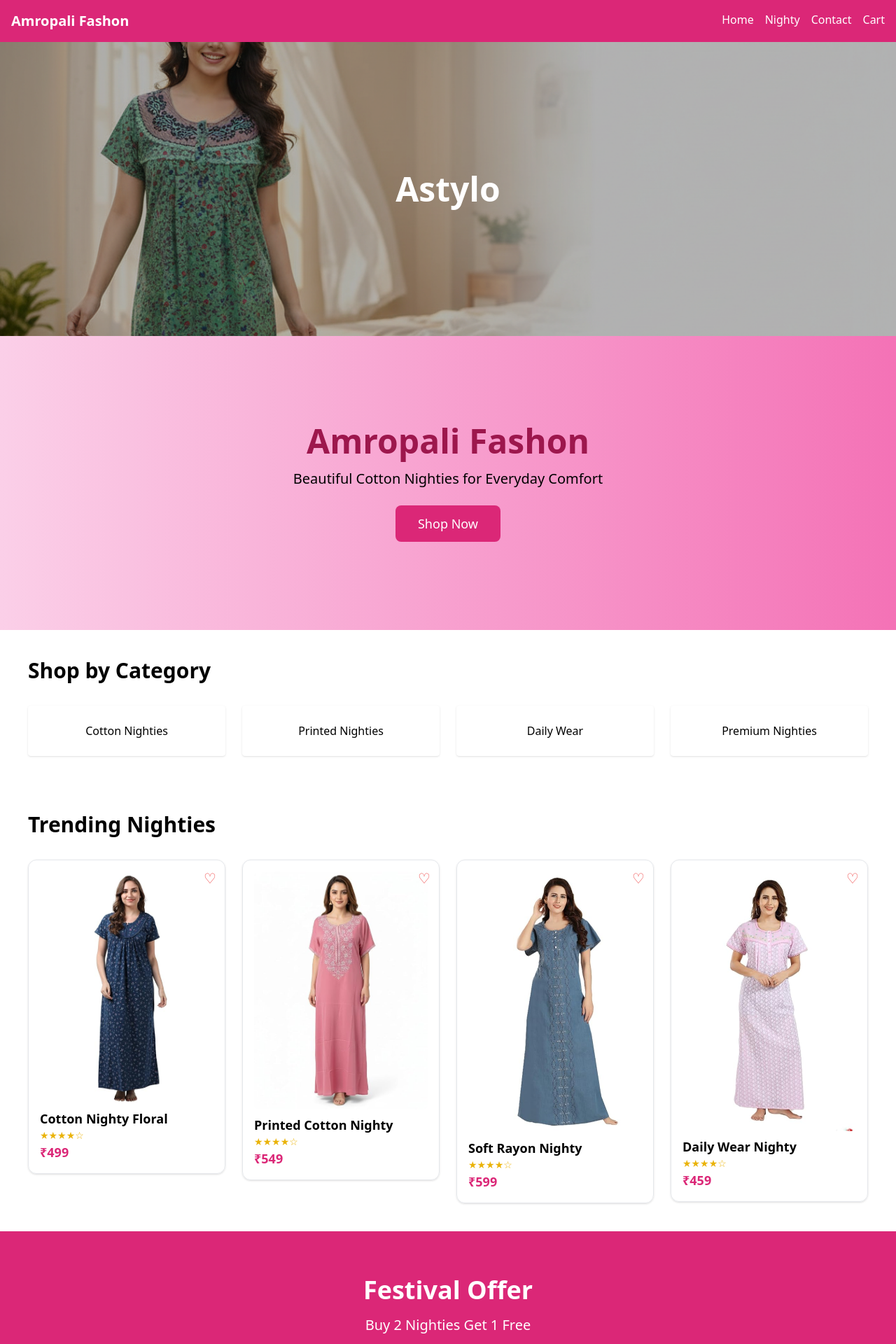
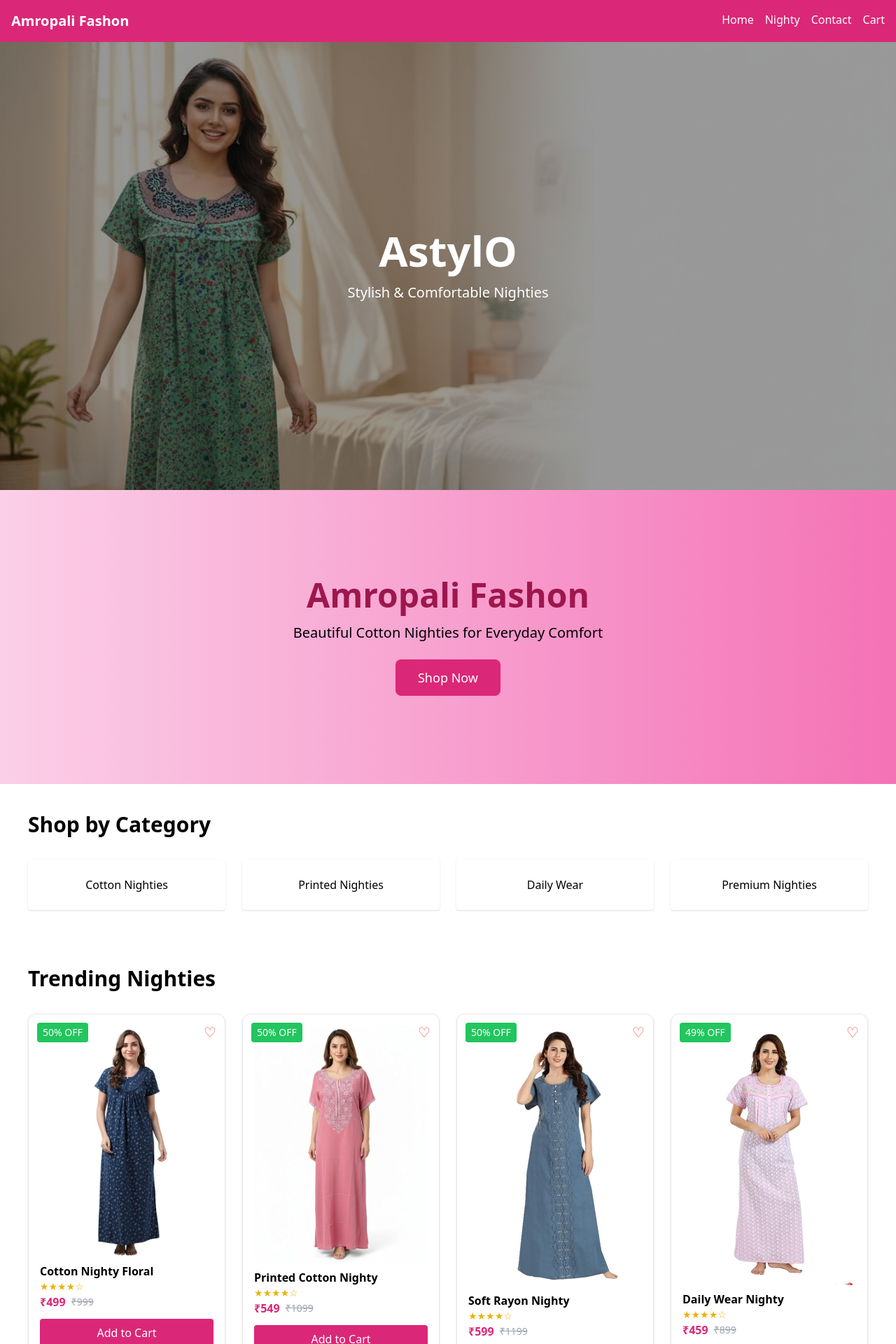
Before and after one commit to bijannandi17-alt/garment-store, a Next.js app: page / in a window 1280 px wide. Shown: the top 1920 px of the page at 70% size. Built offline with nearby package versions, Linux system fonts and the light colour scheme.

Commit message:
banner image change

```diff
--- a/app/page.tsx
+++ b/app/page.tsx
@@ -87,7 +87,9 @@ export default function Home() {
   id={product.id}
   name={product.name}
   price={product.price}
+  oldPrice={product.oldPrice}
   image={product.image}
+  hoverImage={product.hoverImage}
 />
 
           ))}
--- a/components/HeroBanner.tsx
+++ b/components/HeroBanner.tsx
@@ -1,10 +1,11 @@
 "use client"
 
+import Image from "next/image"
 import { useState, useEffect } from "react"
 
-export default function HeroBanner(){
+export default function HeroBanner() {
 
-const banners=[
+  const banners = [
     "/images/banner1.jpg",
 "/images/banner2.jpg",
 "/images/banner3.jpg",
@@ -13,41 +14,49 @@ const banners=[
 "/images/banner6.jpg",
 "/images/banner7.jpg",
 "/images/banner8.jpg",
-"/images/banner9.jpg",
-
+"/images/banner9.jpg"
   ]
 
-const [index,setIndex]=useState(0)
+  const [index, setIndex] = useState(0)
 
-useEffect(()=>{
+  useEffect(() => {
+    const interval = setInterval(() => {
+      setIndex((prev) => (prev + 1) % banners.length)
+    }, 3000)
 
-const interval=setInterval(()=>{
-setIndex((prev)=>(prev+1)%banners.length)
-},3000)
+    return () => clearInterval(interval)
+  }, [])
 
-return()=>clearInterval(interval)
+  return (
 
-},[])
+    <div className="w-full h-[60vh] md:h-[80vh] relative">
 
-return(
+      {/* Banner Image */}
 
-<div className="w-full h-[420px] overflow-hidden relative">
 
-<img
+      <Image
   src={banners[index]}
-className="w-full h-full object-cover"
+  alt="banner"
+  fill
+  priority
+  className="object-cover"
 />
 
-<div className="absolute inset-0 bg-black/30 flex items-center justify-center">
 
-<h1 className="text-white text-5xl font-bold">
-Astylo
+      {/* Overlay */}
+      <div className="absolute inset-0 bg-black/40 flex flex-col items-center justify-center text-center px-4">
+
+        <h1 className="text-white text-3xl md:text-6xl font-bold">
+          AstylO
         </h1>
+
+        <p className="text-white mt-4 text-lg md:text-xl">
+          Stylish & Comfortable Nighties
+        </p>
 
       </div>
 
     </div>
 
   )
-
 }
--- a/components/ProductCard.tsx
+++ b/components/ProductCard.tsx
@@ -1,51 +1,99 @@
 "use client"
 
+import { useState, useContext } from "react"
 import Link from "next/link"
+import { CartContext } from "../lib/cartContext"
 
 type Props = {
   id: number
   name: string
   price: number
+  oldPrice?: number
   image: string
+  hoverImage?: string
 }
 
-export default function ProductCard({ id, name, price, image }: Props) {
+export default function ProductCard({
+  id,
+  name,
+  price,
+  oldPrice,
+  image,
+  hoverImage
+}: Props) {
+
+  const [hover, setHover] = useState(false)
+  const cartContext = useContext(CartContext)
+
+  if (!cartContext) return null
+
+  const { addToCart } = cartContext
+
+  const discount = oldPrice
+    ? Math.round(((oldPrice - price) / oldPrice) * 100)
+    : 0
 
   return (
 
-    <Link href={`/product/${id}`}>
+    <div
+      className="border rounded-xl shadow p-4 relative hover:shadow-xl transition"
+      onMouseEnter={() => setHover(true)}
+      onMouseLeave={() => setHover(false)}
+    >
 
-      <div className="border rounded-xl shadow p-4 cursor-pointer hover:shadow-xl transition relative">
+      {/* Discount Badge */}
+      {discount > 0 && (
+        <div className="absolute left-3 top-3 bg-green-500 text-white px-2 py-1 text-sm rounded">
+          {discount}% OFF
+        </div>
+      )}
 
-        {/* Wishlist Icon */}
-        <button className="absolute right-3 top-3 text-red-500 text-xl">
-          ♡
-        </button>
+      {/* Wishlist */}
+      <div className="absolute right-3 top-3 text-red-500 text-xl">
+        ♡
+      </div>
 
-        {/* Product Image */}
+      {/* Image */}
+      <Link href={`/product/${id}`}>
         <img
-          src={image}
+          src={hover && hoverImage ? hoverImage : image}
           className="rounded-lg w-full"
         />
+      </Link>
 
-        {/* Product Name */}
-        <h2 className="text-lg mt-2 font-semibold">
-          {name}
-        </h2>
+      {/* Name */}
+      <h2 className="mt-2 font-semibold">
+        {name}
+      </h2>
 
-        {/* Rating */}
-        <p className="text-yellow-500 text-sm">
-          ★★★★☆
-        </p>
+      {/* Rating */}
+      <p className="text-yellow-500 text-sm">
+        ★★★★☆
+      </p>
 
-        {/* Price */}
-        <p className="text-pink-600 font-bold text-lg">
+      {/* Price */}
+      <div className="flex gap-2 items-center">
+        <p className="text-pink-600 font-bold">
           ₹{price}
         </p>
 
+        {oldPrice && (
+          <p className="line-through text-gray-400 text-sm">
+            ₹{oldPrice}
+          </p>
+        )}
       </div>
 
-    </Link>
+      {/* Quick Add Button */}
+      <button
+        onClick={() =>
+          addToCart({ id, name, price, image })
+        }
+        className="w-full mt-3 bg-pink-600 text-white py-2 rounded hover:bg-pink-700"
+      >
+        Add to Cart
+      </button>
 
+    </div>
   )
 }
```
Also changed, not shown: public/images/banner1.jpg, public/images/temp.jpg (added). Lines whose indentation alone changed are shown as unchanged.
